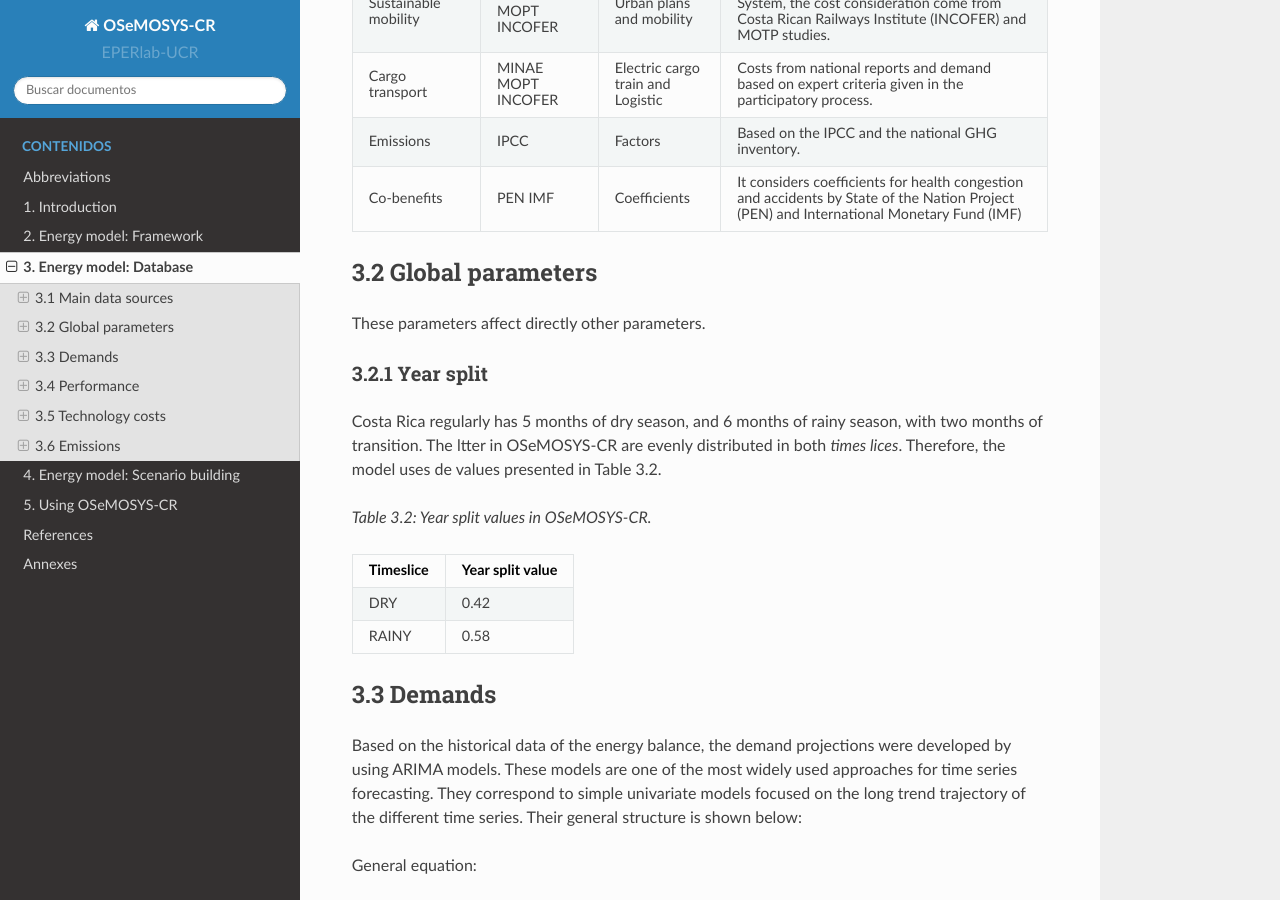
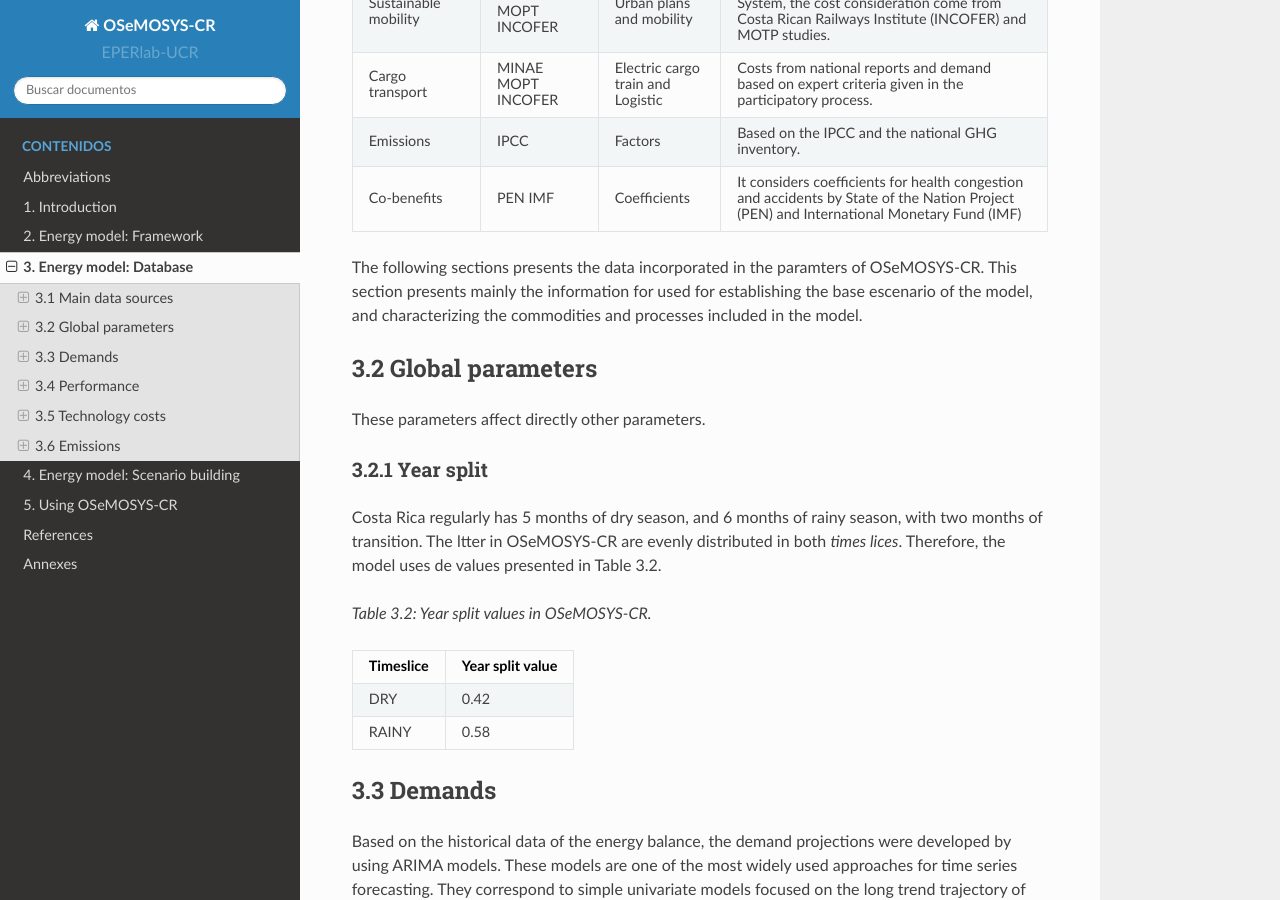
Before and after one commit to EPERLab/OSeMOSYS-CR, a Sphinx documentation site: the page built from docs/03EnergyModelDatabase.rst, in a window 1280 px wide and 900 px high, scrolled down 2560 px. Built offline with Sphinx 7.4.7 and the Read the Docs theme 2.0.0, drawn with Linux system fonts in a browser that asks for light colours; formulas are drawn with MathJax 3.

Commit message:
Update 03EnergyModelDatabase.rst

```diff
--- a/docs/03EnergyModelDatabase.rst
+++ b/docs/03EnergyModelDatabase.rst
@@ -91,6 +91,8 @@ In the model, all fuels and technologies are incorporated to OSeMOSYS taking int
 | Co-benefits  | PEN        | Coefficients             | It considers coefficients for health congestion and accidents by State of the|
 |              | IMF        |                          | Nation Project (PEN) and International Monetary Fund (IMF)                   |
 +--------------+------------+--------------------------+------------------------------------------------------------------------------+
+
+The following sections presents the data incorporated in the paramters of OSeMOSYS-CR. This section presents mainly the information for used for establishing the base escenario of the model, and characterizing the commodities and processes included in the model.
 
 3.2 Global parameters
 +++++++++
```
